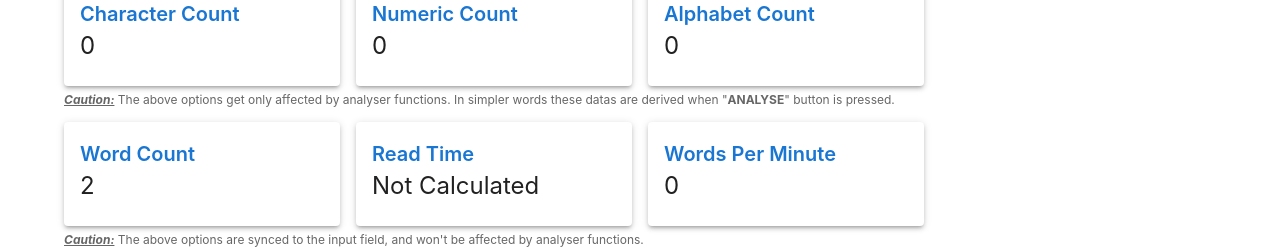
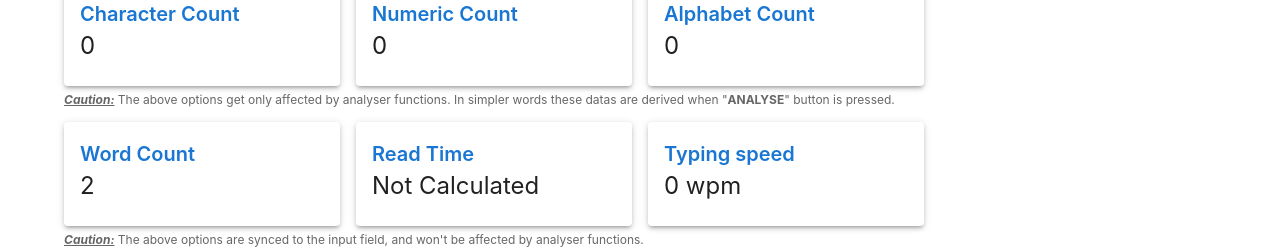
Before and after one commit to abindent/textanalyser, a Next.js app in the folder textanalyser/: page /tools/analyser in a window 1280 px wide. Shown: the part 980-1232 px from the top of the page. Built offline with nearby package versions, Linux system fonts and the light colour scheme; what @mui/material-nextjs would draw is missing.

Commit message:
Updated styles

```diff
--- a/textanalyser/src/components/pages/tools/analyser.tsx
+++ b/textanalyser/src/components/pages/tools/analyser.tsx
@@ -304,8 +304,8 @@
 
     // Input Text
     const inputText: string = e.target.value;
+    typingTestHandler(inputText);
     setExamString(inputText);
-    typingTestHandler(inputText);
     setAdditionalData({
       readTime: calculateReadTime(examString),
       word_count: examString.split(/\s+/).filter(Boolean).length,
@@ -645,9 +645,9 @@
               <Card elevation={3}>
                 <CardContent>
                   <Typography variant="h6" color="primary" fontWeight={600}>
-                    Words Per Minute
+                    Typing speed
                   </Typography>
-                  <Typography variant="h5">{typingTest.wpm}</Typography>
+                  <Typography variant="h5">{typingTest.wpm} wpm</Typography>
                 </CardContent>
               </Card>
             </Grid>
```
